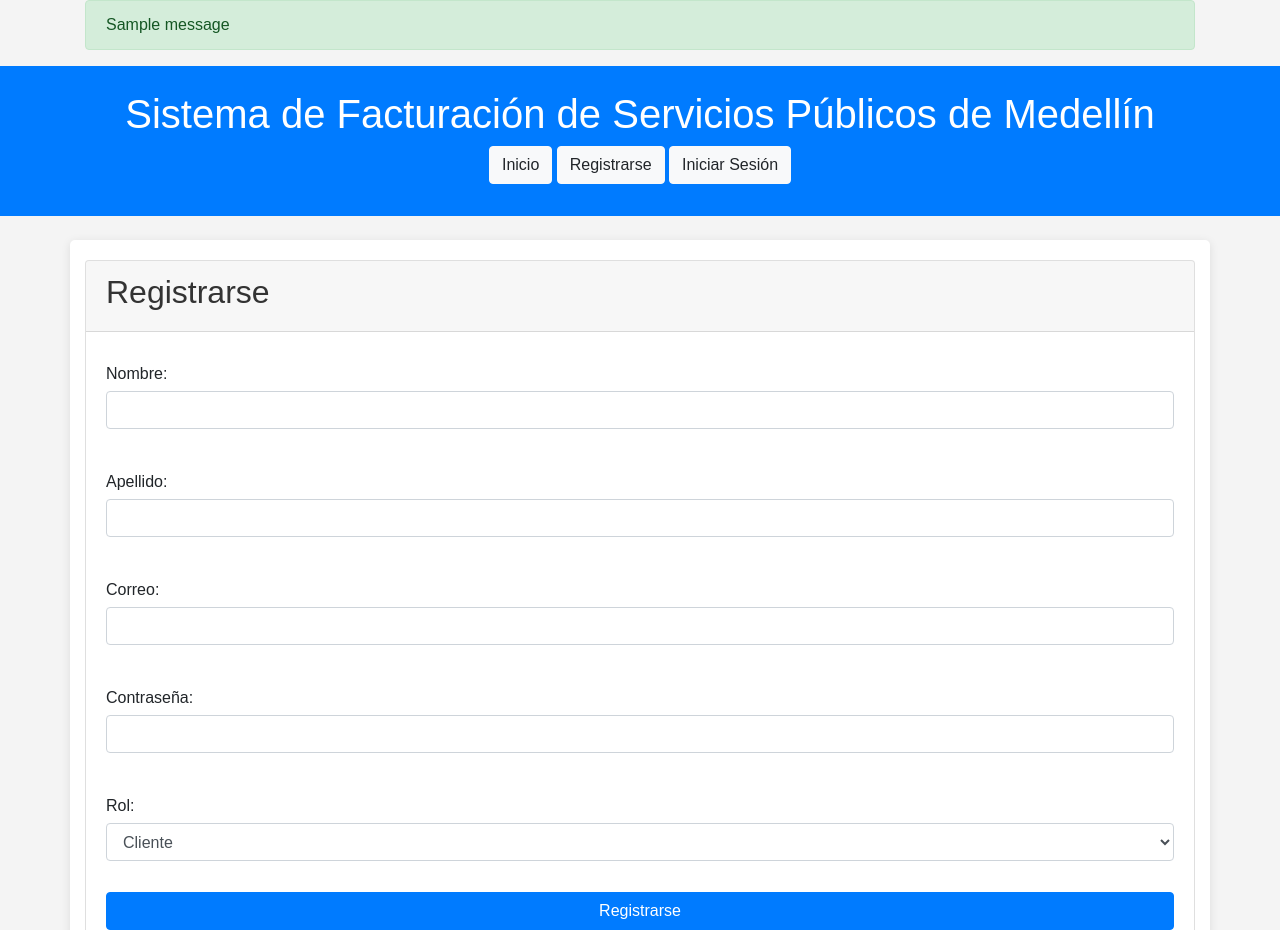
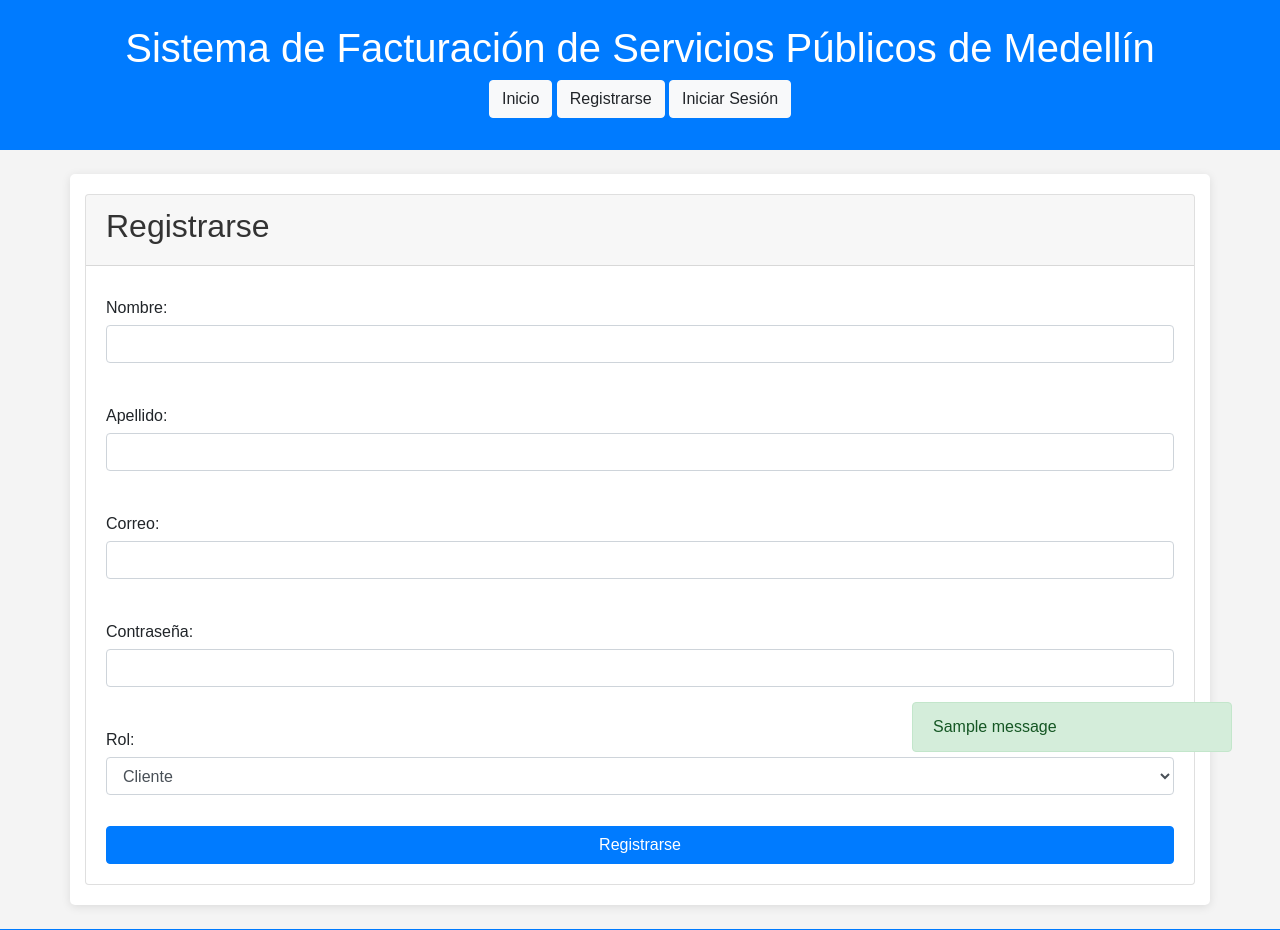
Before and after one commit to Juansecod/LaboratorioI-ElectivaIII, a Django app: page /registrarse/ in a window 1280 px wide. Shown: the top 930 px of the page. Run offline with Django 5.2, Linux system fonts and the light colour scheme; tables that the repository leaves empty hold one stand-in row (values such as "Sample post"); one stand-in notice (Sample message) is shown; some libraries are stand-ins or nearby versions.

Commit message:
Fix position of notification

```diff
--- a/Main/FacturasMed/static/css/styles.css
+++ b/Main/FacturasMed/static/css/styles.css
@@ -87,3 +87,8 @@ footer {
     max-width: 400px; /* Ajusta según sea necesario */
     height: auto; /* Mantiene la proporción */
 }
+
+.notification {
+    bottom: 0px;
+    right: 0px;
+}
--- a/Main/FacturasMed/templates/template_base.html
+++ b/Main/FacturasMed/templates/template_base.html
@@ -10,14 +10,6 @@
     <link rel="stylesheet" href="{% static 'css/styles.css' %}"> <!-- Tu archivo CSS adicional -->
 </head>
 <body>
-    {% if messages %}
-        <div class="container">
-            {% for message in messages %}
-                <div class="alert alert-{{ message.tags }}">{{ message }}</div>
-            {% endfor %}
-        </div>
-    {% endif %}
-
     <header class="bg-primary text-white text-center py-4">
         <h1>Sistema de Facturación de Servicios Públicos de Medellín</h1>
         <nav>
@@ -38,6 +30,14 @@
         {% endblock %}
     </main>
 
+    {% if messages %}
+        {% for message in messages %}
+            <div class="position-absolute notification m-5 w-25 alert alert-{% if message.tags == 'error' %}danger{% else %}{{ message.tags }}{% endif %}" role="alert">
+                {{ message }}
+            </div>
+        {% endfor %}
+    {% endif %}
+
     <footer class="bg-primary text-white text-center py-2">
         <p>&copy; {{ current_year }} Sistema de Facturación de Servicios Públicos de Medellín</p>
     </footer>
```
